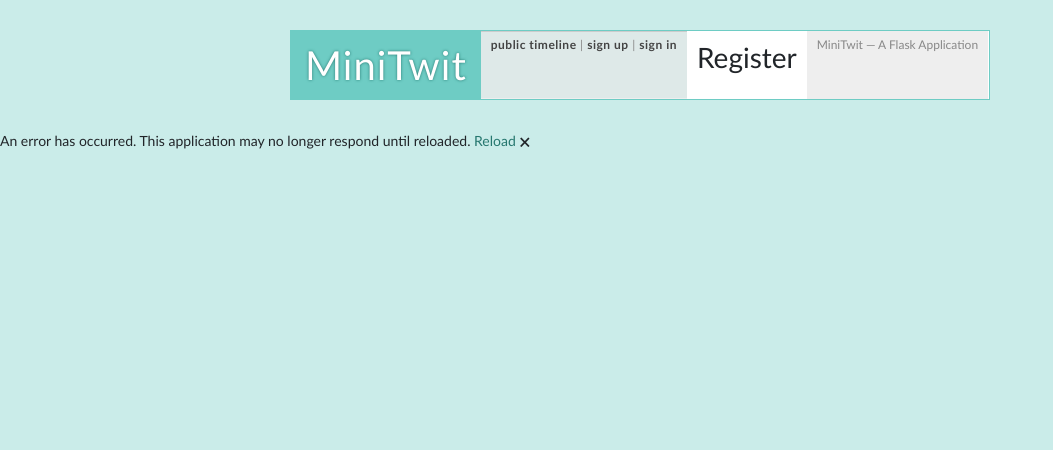
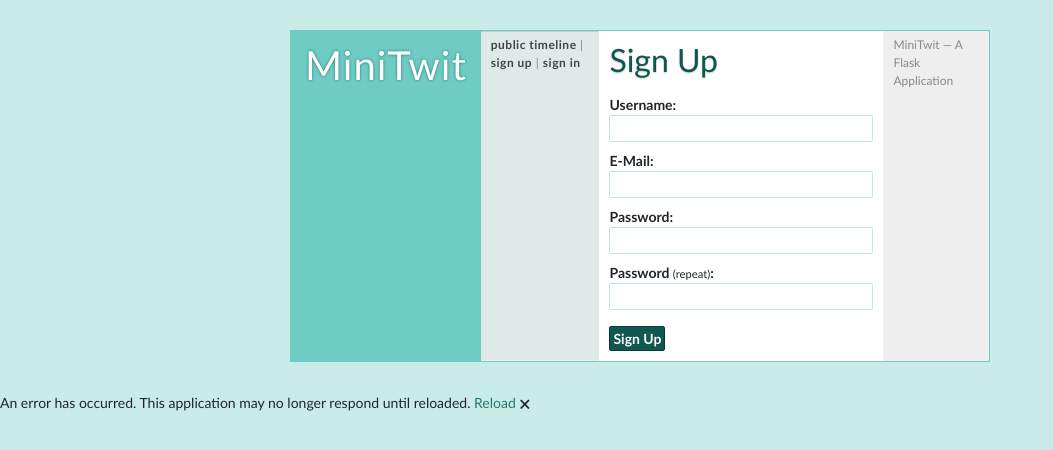
Before and after one commit to jemoeller/DevOpsMinitwit, an ASP.NET Core app: page /register in a window 1280 px wide. Shown: the top 450 px of the page, without its empty margins (0-1053 px from the left). Run offline with ASP.NET Core 8, Linux system fonts and the light colour scheme; style sheets or scripts are compiled from the project's sources; some libraries are stand-ins or nearby versions.

Commit message:
Add login and register API calls

```diff
--- a/MiniTwitAPI/MiniTwit.API/Controllers/MiniTwitController.cs
+++ b/MiniTwitAPI/MiniTwit.API/Controllers/MiniTwitController.cs
@@ -86,9 +86,10 @@
         }
 
         [HttpPost("register/")]
-        public async Task<ActionResult<long>> Register([FromBody] RegisterDTO registration, int latest)
+        public async Task<ActionResult<long>> Register([FromBody] RegisterDTO registration, int latest = 0)
         {
-            HttpContext.Session.SetInt32("latest", latest);
+            //TODO: Make HttpContext work with Blazor
+            //HttpContext.Session.SetInt32("latest", latest);
             var dto = new UserCreateDTO()
             {
                 Username = registration.username,
--- a/MiniTwitAPI/MiniTwit.Blazor/Pages/Register.razor
+++ b/MiniTwitAPI/MiniTwit.Blazor/Pages/Register.razor
@@ -1,7 +1,50 @@
 @page "/register"
 
-<h3>Register</h3>
+@using MiniTwit.API.Controllers
+@inject MiniTwitController controller
+
+<title>Sign Up</title>
+
+<h2>Sign Up</h2>
+@if (@error != null)
+{
+    <div class=error><strong>Error:</strong>@error</div>
+}
+<dl>
+    <dt>Username:</dt>
+    <dd><input type=text name=username size=30 @bind-value="@username"></dd>
+    <dt>E-Mail:</dt>
+    <dd><input type=text name=email size=30 @bind-value="@email"></dd>
+    <dt>Password:</dt>
+    <dd><input type=password name=password size=30 @bind-value="@password"></dd>
+    <dt>Password <small>(repeat)</small>:</dt>
+    <dd><input type=password name=password2 size=30 @bind-value="@password2"></dd>
+</dl>
+<div class=actions><input type=submit value="Sign Up" @onclick="@Signup"></div>
 
 @code {
+    private string error = null;
+    private string username = "";
+    private string email = "";
+    private string password = "";
+    private string password2 = "";
 
+    private async void Signup()
+    {
+        error = null;
+        if (username == "") error = "Please enter a username";
+        if (email == "") error = "Please enter an email";
+        if (password == "") error = "Please enter a password";
+        if (password != password2) error = "The passwords don't match";
+        if (error == null)
+        {
+            var user = await controller.Register(new Models.RegisterDTO
+            {
+                username=username,
+                email=email,
+                pwd=password
+            });
+            Console.WriteLine(user);
+        }
+    }
 }
```
Also changed, not shown: MiniTwitAPI/MiniTwit.Blazor/Pages/Login.razor (+14 -2 lines).
